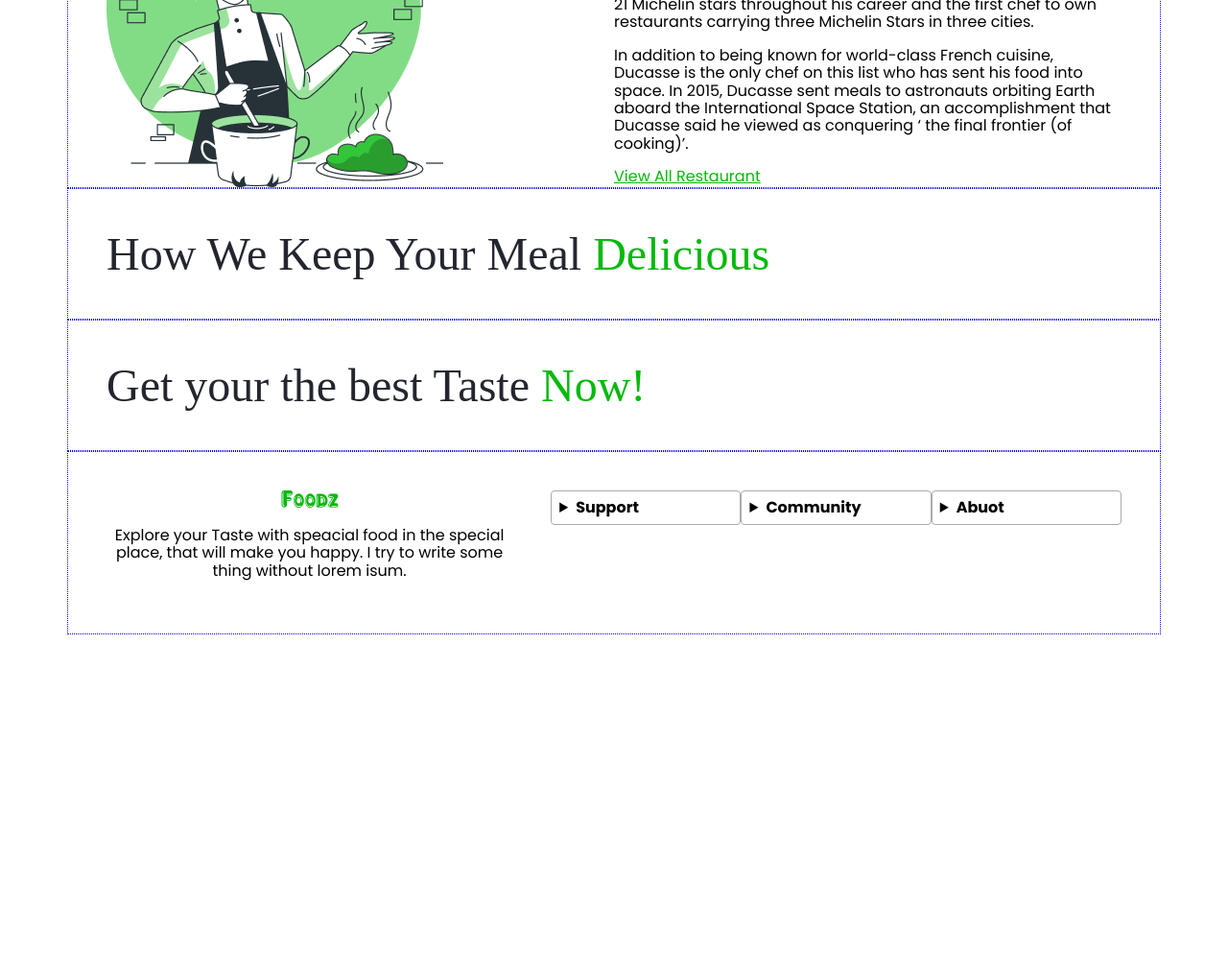
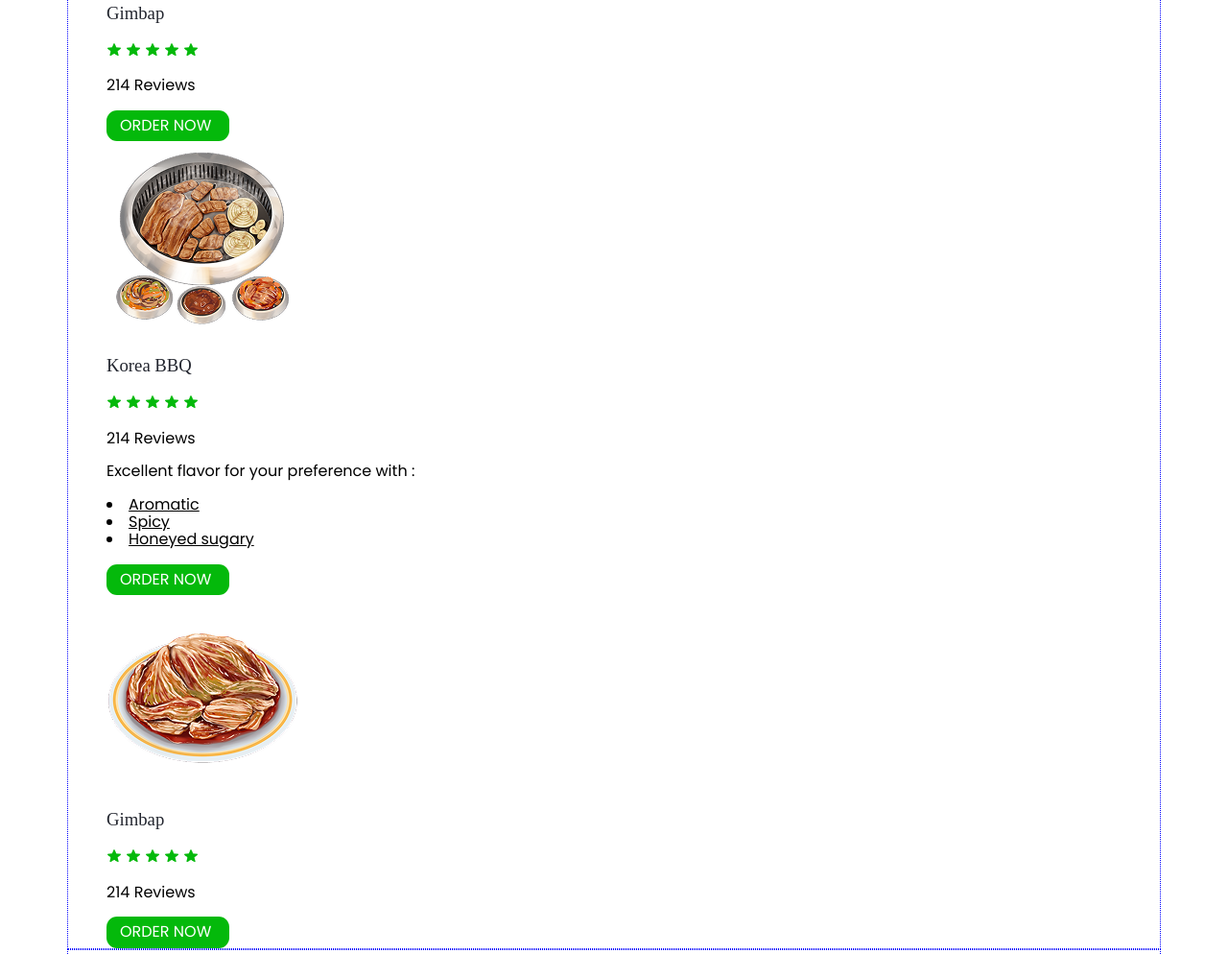
Before and after one commit to CamiloGarciaP/Foodz, a plain HTML site: page index.html in a window 1280 px wide. Shown: the part 818-1812 px from the top of the page at 96% size. Before the commit the page ends 1479 px from the top, so only its background shows below. Drawn offline with Linux system fonts and the light colour scheme; a web font is replaced by a local one.

Commit message:
index.html: Se esctructura la sección de special offers & se agregan las imagenes correspondientes

```diff
--- a/css/main.css
+++ b/css/main.css
@@ -60,9 +60,7 @@ h2 {
     font-size: 3.2rem;
 }
 
-h2{
-
-}
+h2 {}
 
 
 h1,
@@ -78,7 +76,8 @@ h6 {
 }
 
 h2 span {
-    color: var(--Islamic-Green);  /** "var" refiere a las variables globales para identificar los colores tratando de que sean estandarizados*/
+    color: var(--Islamic-Green);
+    /** "var" refiere a las variables globales para identificar los colores tratando de que sean estandarizados*/
 }
 
 /* Header */
@@ -90,9 +89,12 @@ h2 span {
 .container {
     border: 1px dotted blue;
     box-sizing: border-box;
-    margin: 0 auto; /**Centra el elemento*/
-    max-width: 96vw; /**Ancho Máximo*/
-    padding: 0 .8rem; /**Hace que los bordes queden internos*/
+    margin: 0 auto;
+    /**Centra el elemento*/
+    max-width: 96vw;
+    /**Ancho Máximo*/
+    padding: 0 .8rem;
+    /**Hace que los bordes queden internos*/
 }
 
 .container-fluid {
@@ -127,9 +129,10 @@ h2 span {
     color: var(--Islamic-Green)
 }
 
-.box-buttons .btn--light-green{
+.box-buttons .btn--light-green {
     margin: 0 auto;
 }
+
 .btn {
     padding: .7rem 1.4rem;
     border-radius: 1.1rem;
@@ -145,13 +148,14 @@ h2 span {
     margin: 0 auto;
 }
 
-.btn-non-block{
+.btn-non-block {
     display: unset;
 }
 
 .btn-non-block.btn-explore {
     display: none;
 }
+
 .btn-explore {
     color: var(--Islamic-Green);
     text-decoration: none;
@@ -239,23 +243,35 @@ details[open] summary {
 
 /* Media Queries(Break-Point) (Siempre tienen que ir de último)*/
 
-@media (width > 567px) {   /** Ahora se cambia la escritura de " min-width: #px " a " width > #px " para Mobile First*/  /** Y para Desktop First se escribe " width < #px */
+@media (width > 567px) {
+
+    /** Ahora se cambia la escritura de " min-width: #px " a " width > #px " para Mobile First*/
+    /** Y para Desktop First se escribe " width < #px */
     .container {
         max-width: 54rem;
-        padding: 0 1.6rem;  /**Cada uno de estos maneja la distancia entre el contenido y el borde del contenedor. E incrementa en 8px en cada media query*/
+        padding: 0 1.6rem;
+        /**Cada uno de estos maneja la distancia entre el contenido y el borde del contenedor. E incrementa en 8px en cada media query*/
     }
 }
+
 .image\.chef {
     display: none;
 }
 
-h3.chef-encabezado {
+.chef-encabezado {
     color: var(--Islamic-Green);
 }
 
-a.link-chef {
+.link-chef-mobile {
     color: var(--Islamic-Green);
+    text-decoration: none;
 }
+
+.link-chef{
+    display: none;
+}
+
+
 
 
 @media (width > 768px) {
@@ -268,7 +284,8 @@ a.link-chef {
     .menu-main {
         align-items: center;
         display: flex;
-        gap: .5rem; /**em ("Tipo de medida" Relacionado solo con el elemento padre) / rem ("Tipo de medida" Relacionado solo con el elemento root (raiz HTML)  */
+        gap: .5rem;
+        /**em ("Tipo de medida" Relacionado solo con el elemento padre) / rem ("Tipo de medida" Relacionado solo con el elemento root (raiz HTML)  */
         list-style: none;
         margin: 0;
         padding: 0;
@@ -309,6 +326,13 @@ a.link-chef {
         max-width: 100vw;
         padding: 0;
     }
+/* Today Offers */
+
+
+
+
+
+
 
     /* Información de Chef */
 
@@ -320,6 +344,17 @@ a.link-chef {
         display: flex;
     }
 
+    .link-chef-mobile {
+        color: var(--Islamic-Green);
+        text-decoration: none;
+        display: none;
+    }
+
+    .link-chef{
+        display: contents;
+        color: var(--Islamic-Green);
+        text-decoration: none;
+    }
 
 
 
@@ -336,7 +371,8 @@ a.link-chef {
     .widget-right {
         /* flex-basis: auto; */
         /* flex-grow: 1; */
-        flex: 1 0 auto;   /**Esta es la manera abrebiada de hecer el flex en una linea de código  "<grow> <shrink> <auto basis>" */
+        flex: 1 0 auto;
+        /**Esta es la manera abrebiada de hecer el flex en una linea de código  "<grow> <shrink> <auto basis>" */
     }
 }
 
--- a/index.html
+++ b/index.html
@@ -58,21 +58,66 @@
                 </div>
             </div>
         </section>
-        <section class="offers">
-            <div class="container">
-                <h2>Today <span>special</span> offers</h2>
-            </div>
+        <section class="sprecial-offers">
+            <div class="container sepecial-offers">
+                <div class="special-offers-content">
+                    <h2>Today <span>special</span> offers</h2>
+                    <p class="subtitulo">Best cooks and best delivery guys all at your service. Hot tasty food will
+                        reach you in 60 minutes.</p>
+                    <div class="menu-offers">
+                        <div class="offert-1">
+                            <img class="sushi" src="./images/sushi.png" alt="sushi">
+                            <h3>Gimbap</h3>
+                            <div class="review">
+                                <img class="estrellas" src="./images/estrellas.png" alt="5-estrellas">
+                                <p>214 Reviews</p>
+                            </div>
+                            <div class="box-buttons">
+                                <a href="#" class="btn btn--light-green btn-non-block">Order now</a>
+                            </div>
+                        </div>
+                        <div class="offert-2">
+                            <img class="carne-toppings" src="./images/carne-toppings.png" alt="carne-toppings">
+                            <h3>Korea BBQ</h3>
+                            <div class="review">
+                                <img class="estrellas" src="./images/estrellas.png" alt="5-estrellas">
+                                <p>214 Reviews</p>
+                                <p>Excellent flavor for your preference with :
+                                    <u>
+                                        <li>Aromatic</li>
+                                        <li>Spicy</li>
+                                        <li>Honeyed sugary</li>
+                                    </u>
+                                </p>
+                            </div>
+                            <div class="box-buttons">
+                                <a href="#" class="btn btn--light-green btn-non-block">Order now</a>
+                            </div>
+                        </div>
+
+
+                            <div class="offert-3">
+                                <img class="cerdo-agridulce" src="./images/cerdo-agridulce.png" alt="cerdo-agridulce">
+                                <h3>Gimbap</h3>
+                                <img class="estrellas" src="./images/estrellas.png" alt="5-estrellas">
+                                <p>214 Reviews</p>
+                                <div class="box-buttons">
+                                    <a href="#" class="btn btn--light-green btn-non-block">Order now</a>
+                                </div>
+                            </div>
+                        </div>
+                    </div>
         </section>
-        <section class="Star-chef">
+        <section class="star-chef">
             <div class="container michelin">
                 <h2 class="chef-michelin">19 <span>Michelin </span> Stars Chef</h2>
                 <div class="chefs-content">
                     <div class="chef-1">
-                            <img class="image.chef" src="/images/Chef.png" alt="Chef">
+                        <img class="image.chef" src="/images/Chef.png" alt="Chef">
                     </div>
                     <div class="chef-2">
                         <h3 class="chef-encabezado">
-                            Alain Ducasse – 19 Michelin Stars
+                            Alain Ducasse – 19 Michelin Stars <a href="#" class="link-chef"> View All Restaurant</a>
                         </h3>
                         <p>Considered by many to be one of the best chefs in the world, he’s built a business empire
                             over the years with 36 restaurants spanning across the globe. He’s also one of only two
@@ -85,7 +130,7 @@
                             as conquering ‘ the final frontier (of cooking)’.
                         </p>
 
-                        <a href="#" class="link-chef"> View All Restaurant</a>
+                        <a href="#" class="link-chef-mobile"> View All Restaurant</a>
                     </div>
                 </div>
             </div>
```
Also changed, not shown: images/carne-toppings.png (added), images/cerdo-agridulce.png (added), images/estrellas.png (added), images/sushi.png (added). Lines whose indentation alone changed are shown as unchanged.
